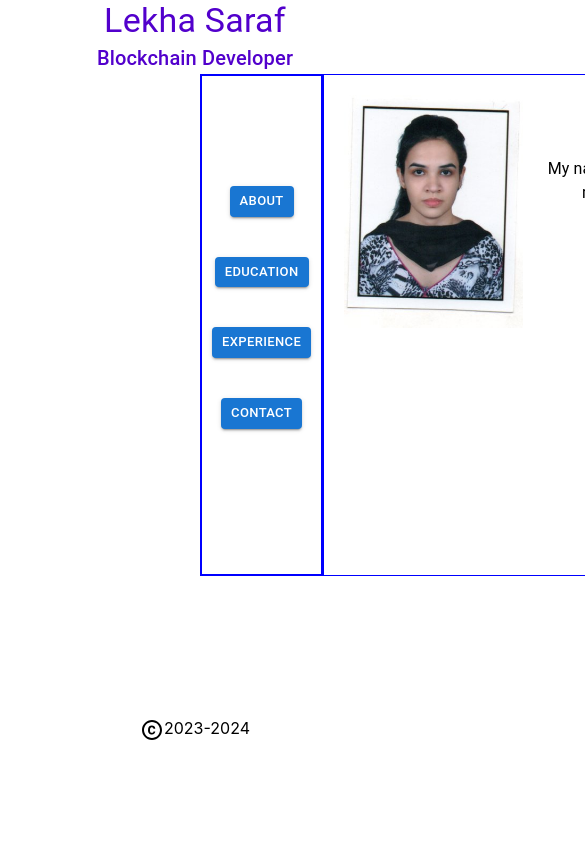
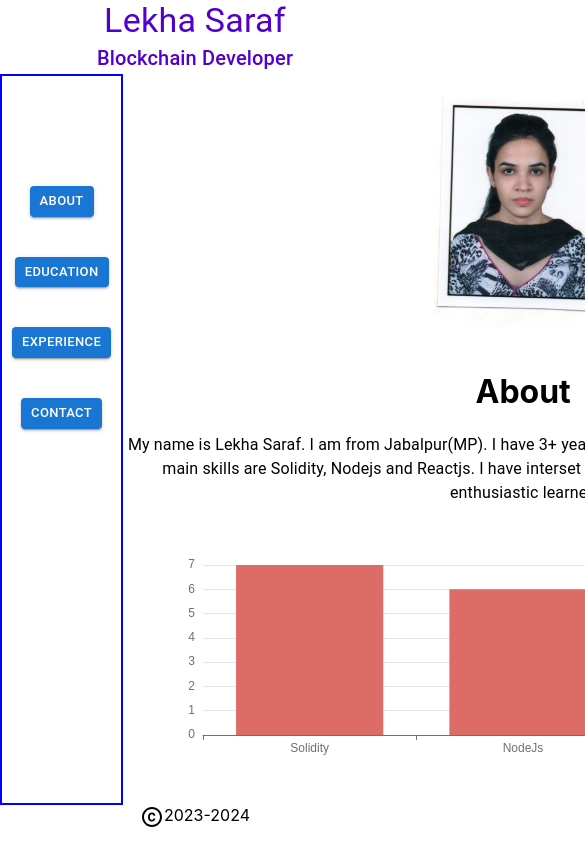
Before and after one commit to devLekha/webprofile, a React (Create React App) app: page / in a window 390 px wide. Shown: the top 866 px of the page, 585 px wide, since content can reach past the window. Before the commit the page ends 844 px from the top, so only its background shows below. Built offline with nearby package versions, Linux system fonts and the light colour scheme.

Commit message:
responsiveness added

```diff
--- a/package.json
+++ b/package.json
@@ -14,6 +14,7 @@
     "echarts-for-react": "^3.0.2",
     "react": "^18.2.0",
     "react-dom": "^18.2.0",
+    "react-responsive": "^9.0.2",
     "react-router-dom": "^6.8.2",
     "react-scripts": "5.0.1",
     "styled-components": "^5.3.8",
--- a/src/App.css
+++ b/src/App.css
@@ -4,6 +4,6 @@
 
 
 
-@media (prefers-reduced-motion: no-preference) {
+@media only screen and (mmax-width: 600px) {
 
 }
--- a/src/App.js
+++ b/src/App.js
@@ -1,4 +1,5 @@
 // import {BrowserRouter as Router,Routes,Route} from 'react-router-dom'
+import { useMediaQuery } from 'react-responsive'
 import { Box } from '@mui/material'
 import Heading from './components/Heading'
 import Profile from './components/Profile'
@@ -9,13 +10,17 @@ import Footer from './components/Footer'
 // import Contact from './Pages/Contact'
 
 import './App.css';
+import Mobile from './components/Profile/mobile'
 
 function App() {
+  const isDesktopOrLaptop = useMediaQuery({
+    query: '(min-width: 1224px)'
+    })
   return (
     <div className="App">
       <Heading />
-      <Profile />
-      <Box style={{ marginTop: 142 }}>
+      {isDesktopOrLaptop?<Profile />:<Mobile/>}
+      <Box style={{ display: 'flex', flexDirection:'column', height: '100vh' }}>
       <Footer />
       </Box>
     </div>
--- /dev/null
+++ b/src/components/Profile/mobile.js
@@ -0,0 +1,46 @@
+import {useState} from 'react'
+import {Box} from '@mui/material'
+import Sidebar from '../Sidebar'
+import About from '../../Pages/About'
+import Education from '../../Pages/Education'
+import Experience from '../../Pages/Experience'
+import Contact from '../../Pages/Contact'
+const Mobile = ()=>{
+  const [num, setNum]= useState(0)
+  const changeNum = (newnum)=>{
+    setNum(newnum)
+  }
+  console.log("value of num", num)
+const myTab = ()=>{
+  if(num === 0)
+  return   <About/>
+  else if(num === 1)
+  return <Education/>
+  else if(num === 2)
+  return <Experience/>
+  else if(num === 3)
+  return <Contact/>
+  else
+  return <About/>
+}
+return(
+  <Box style={{display:'flex'}}>
+    <Sidebar changeNum={changeNum}/>
+    <Box >
+     <Box  component="img"
+        sx={{
+          maxHeight: { xs: 233, md: 167 },
+          maxWidth: { xs: 350, md: 250 },
+        }}
+        style={{ margin:20}}
+        alt="The house from the offer."
+        src="./157.jpg"
+      />
+      <Box>{myTab()}</Box>
+      </Box>
+
+    </Box>
+)
+}
+
+export default Mobile;
```
Also changed, not shown: 1 other file (tests, documents, lock files or other folders).
